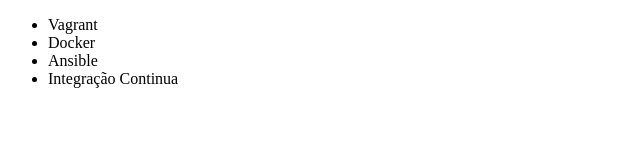
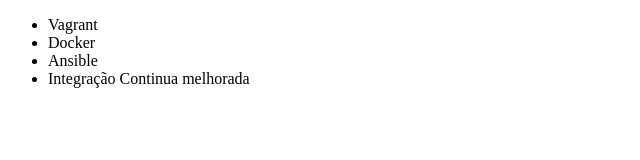
Before and after one commit to ceceussj4/aluragit, a plain HTML site: page index.html in a window 1280 px wide. Shown: the full height of the page, 0-640 px from the left. Drawn offline with Linux system fonts and the light colour scheme.

Commit message:
1 commit mariana index

```diff
--- a/index.html
+++ b/index.html
@@ -9,7 +9,7 @@
         <li>Vagrant</li>
         <li>Docker</li>
         <li>Ansible</li>
-        <li>Integração Continua</li>
+        <li>Integração Continua melhorada</li>
     </ul>
 </body>
 </html>
```
